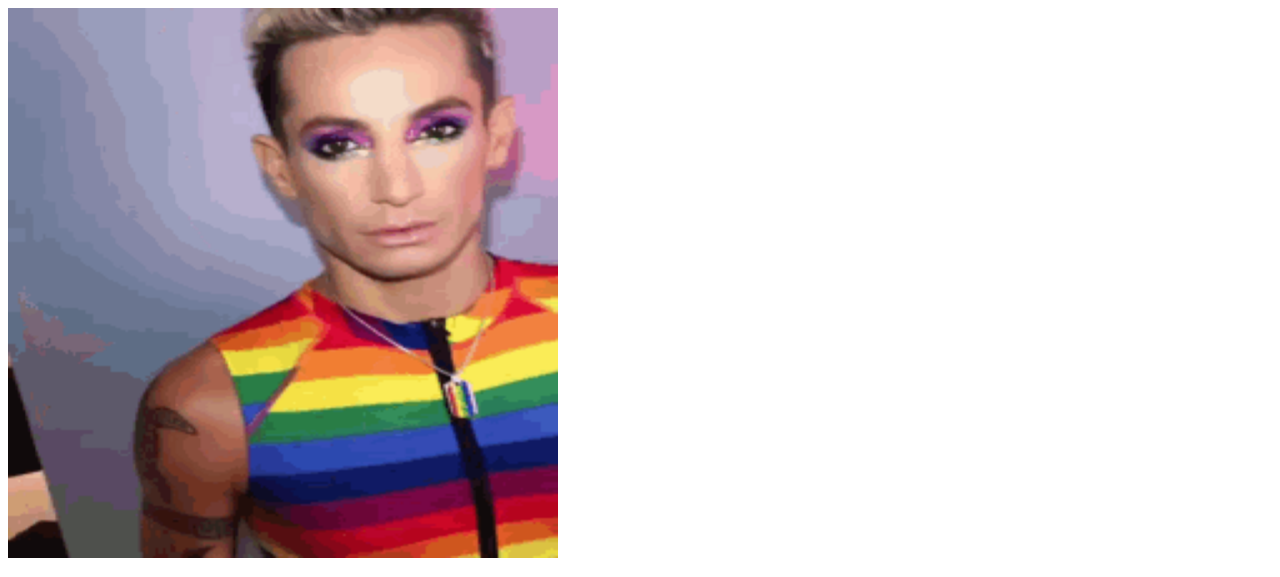
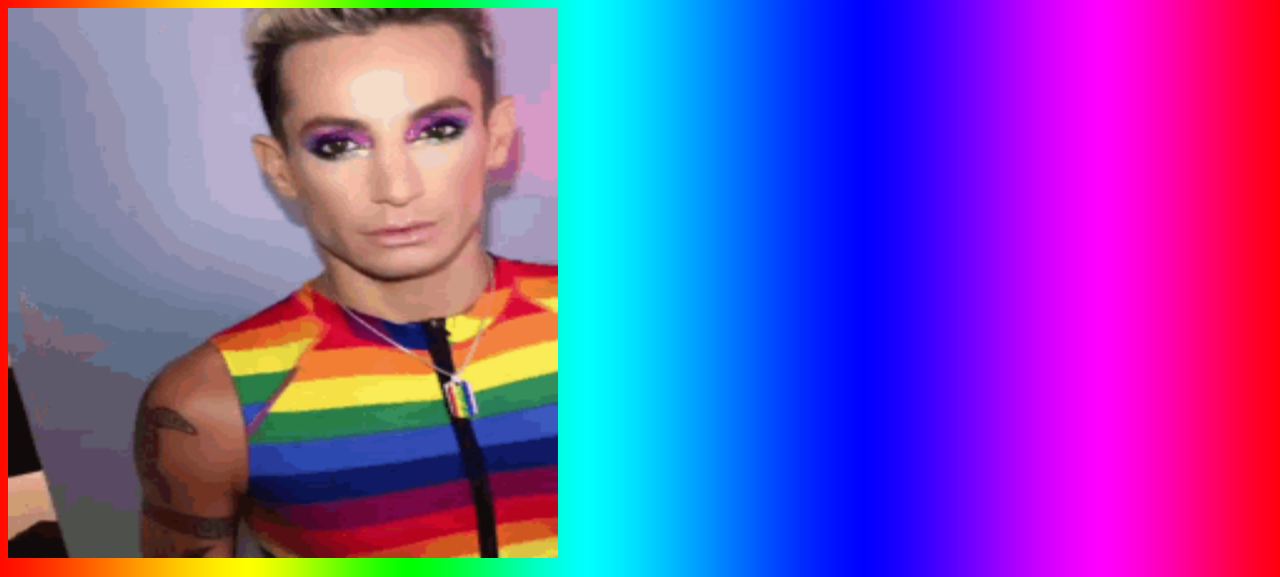
Before and after one commit to Lizz2404/Exercise-7, a plain HTML site: page index.html in a window 1280 px wide. Shown: the top 577 px of the page. Drawn offline with Linux system fonts and the light colour scheme.

Commit message:
new background

```diff
--- a/index.html
+++ b/index.html
@@ -1,18 +1,18 @@
 <!DOCTYPE html>
 <html lang="en-ca">
-<body>
 <head>
 <title> Exercise 7 </title>
 <style>
-{
+body {
 	background-image:
   url('rainbow.png');
   background-size:100% 100%;
 }
+
 </style>
+</head>
 <img src="frankie-grande-rainbow.gif" alt="Slay" style="width:550px;height:550px;">
  <h1>Elizabeth Green</h1>
  <h2>Github Setup Complete!</h2>
-</head>
 </body>
 </html>
```
